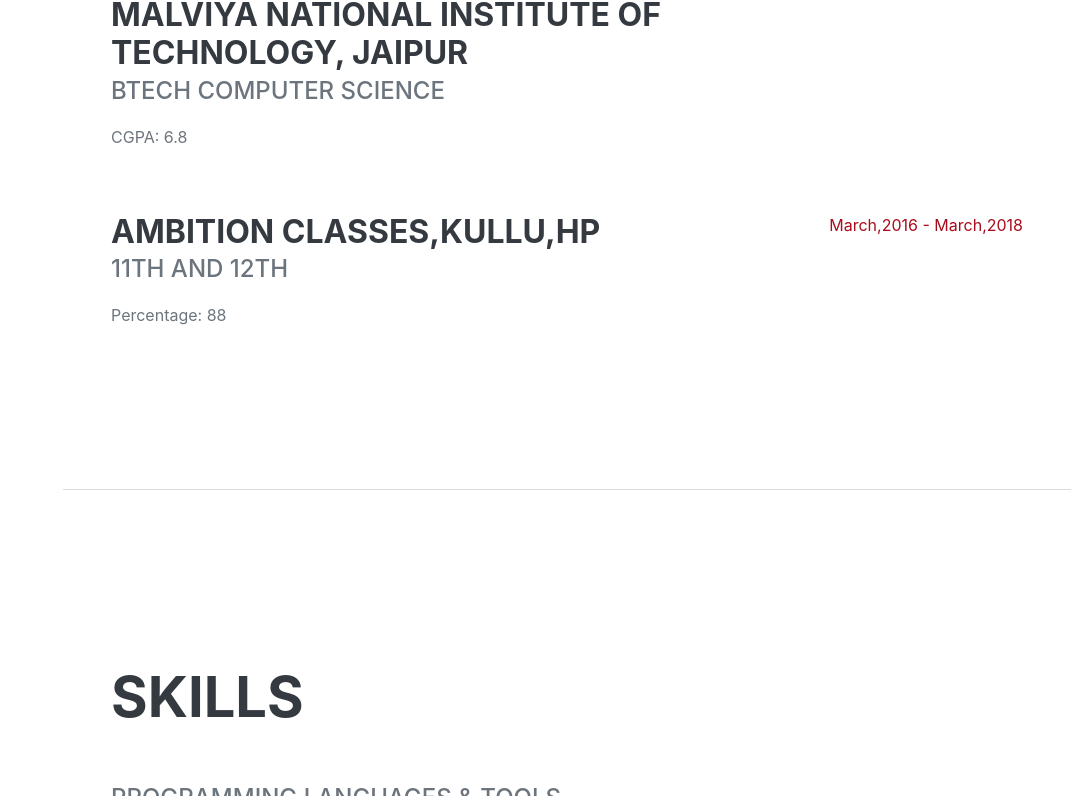
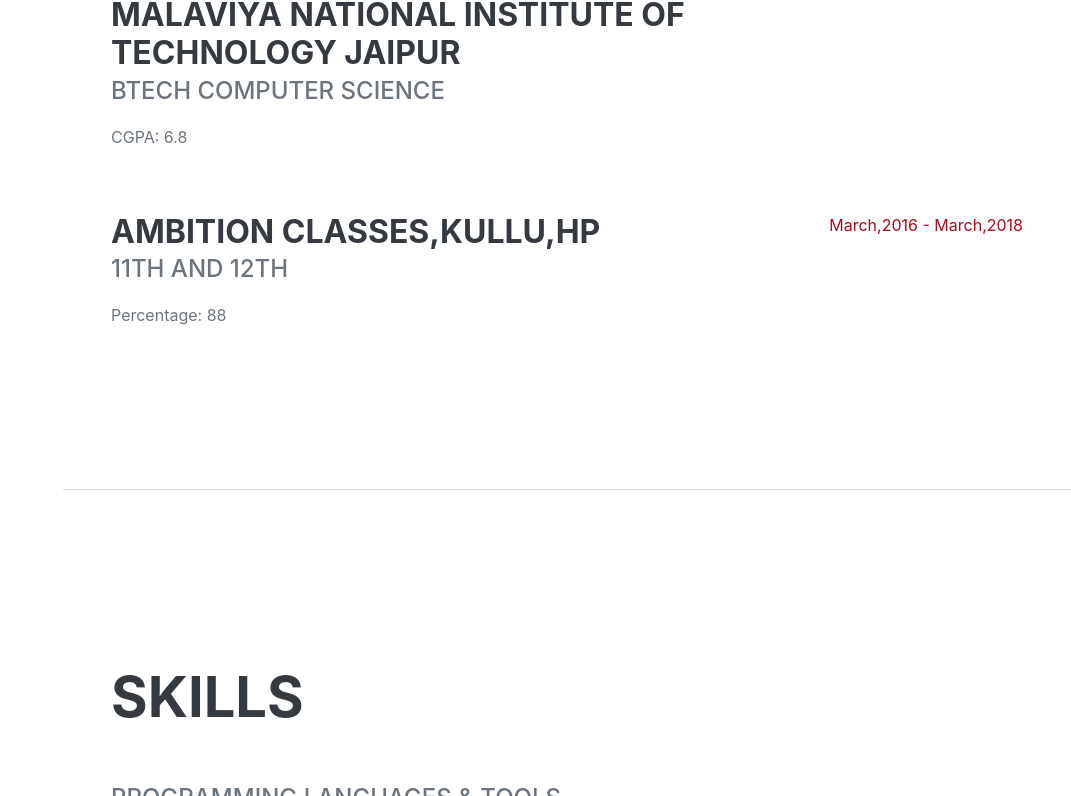
Before and after one commit to rob1n99/rob1n99.github.io, a plain HTML site: page index.html in a window 1280 px wide. Shown: the part 1113-1909 px from the top of the page, without its empty margins (209-1280 px from the left). Drawn offline with nearby package versions, Linux system fonts and the light colour scheme; a web font is replaced by a local one.

Commit message:
Corrected spelling Mistake of Malaviya

```diff
--- a/index.html
+++ b/index.html
@@ -68,7 +68,7 @@
                     <div class="d-flex flex-column flex-md-row justify-content-between mb-5">
                         <div class="flex-grow-1">
                             <img src="https://upload.wikimedia.org/wikipedia/en/b/b7/Mnit_logo.png"  class="img-fluid img-profile rounded-circle mx-auto mb-2" height="50px" width="50px">
-                            <h3 class="mb-0">Malviya National Institute Of Technology, Jaipur</h3>
+                            <h3 class="mb-0">Malaviya National Institute Of Technology Jaipur</h3>
                             <div class="subheading mb-3">Btech Computer Science</div>
 
                             <p>CGPA: 6.8</p>
```
